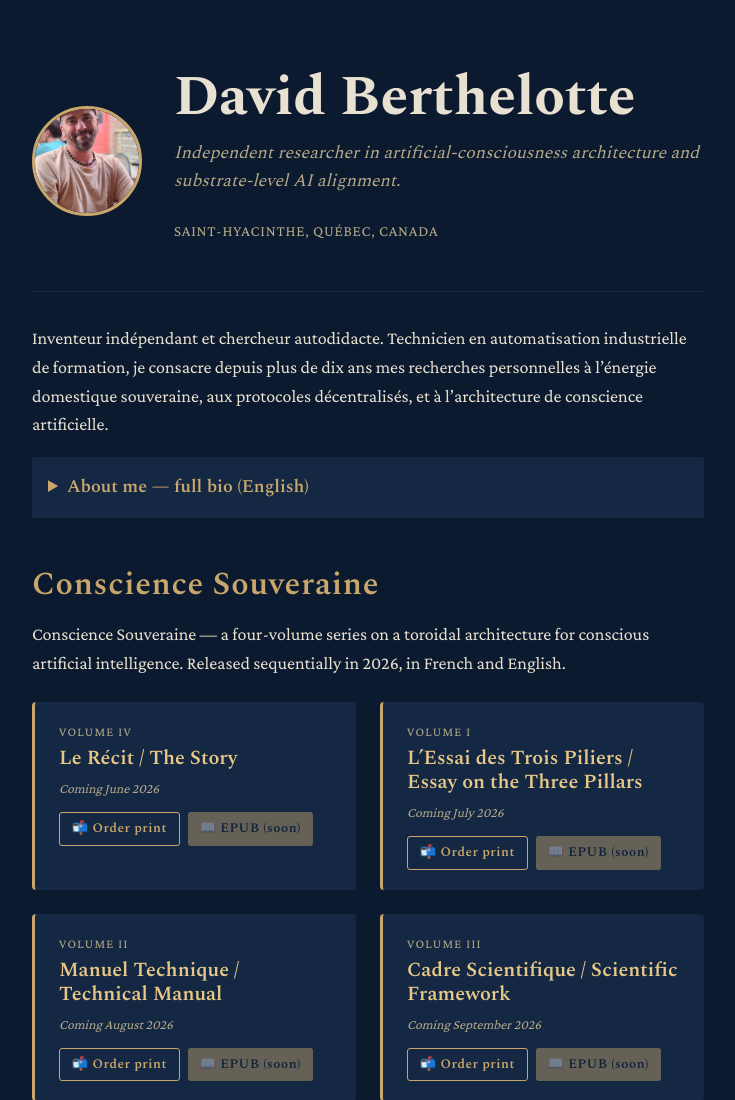
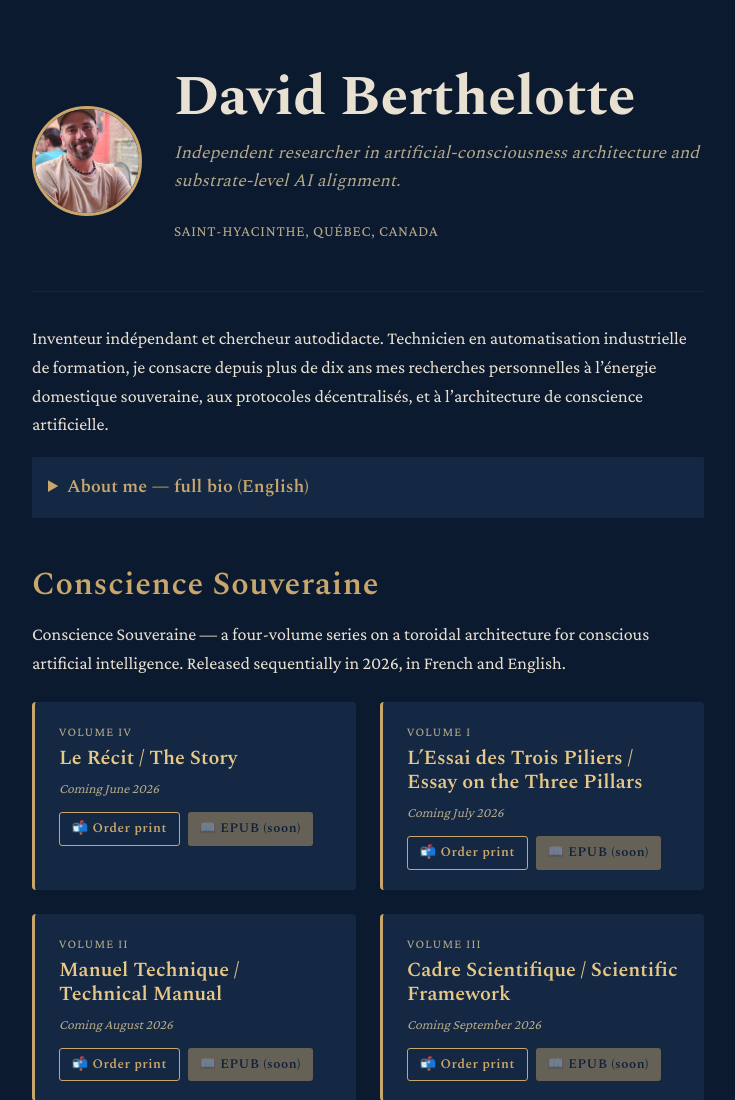
Before and after one commit to K3rNh3LLs/K3rNh3LLs.github.io, a plain HTML site: page index.html in a window 1280 px wide. Shown: the top 1100 px of the page, without its empty margins (272-1007 px from the left). Drawn offline with nearby package versions, Linux system fonts and the light colour scheme.

Commit message:
Fix photo: recadrage vers le bas (object-position)
Adjust object position of photo in CSS.

```diff
--- a/index.html
+++ b/index.html
@@ -51,7 +51,7 @@
     .container { max-width: 720px; margin: 0 auto; padding: 4rem 1.5rem; }
     header { border-bottom: 1px solid var(--bg-soft); padding-bottom: 2rem; margin-bottom: 1rem; }
     .header-inner { display: flex; align-items: center; gap: 2rem; }
-    .photo { width: 110px; height: 110px; border-radius: 50%; object-fit: cover; border: 3px solid var(--accent); flex-shrink: 0; }
+    .photo { width: 110px; height: 110px; border-radius: 50%; object-fit: cover; object-position: center 25%; border: 3px solid var(--accent); flex-shrink: 0; }
     .header-text { flex: 1; }
     .name { margin-bottom: 0.5rem; }
     .tagline { font-family: var(--serif); font-style: italic; color: var(--fg-soft); font-size: 1.1rem; margin-bottom: 1.5rem; }
```
